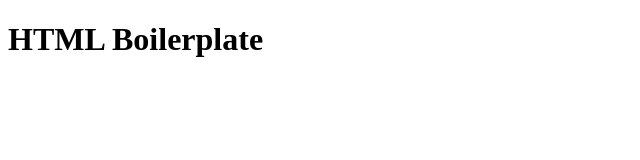
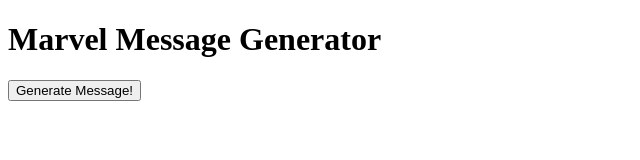
Before and after one commit to Daniel-May/Message_Generator, a plain HTML site: page index.html in a window 1280 px wide. Shown: the whole page, without its empty margins (0-640 px from the left). Drawn offline with Linux system fonts and the light colour scheme.

Commit message:
message section and button added to index.html

```diff
--- a/index.html
+++ b/index.html
@@ -13,7 +13,15 @@
 </head>
 
 <body>
-    <h1>HTML Boilerplate</h1>
+
+    <div id="content_wrapper">
+
+        <h1>Marvel Message Generator</h1>
+
+        <div id="message"></div>
+        <button id="generate_button">Generate Message!</button>
+
+    </div>
 
 	<!-- JAVASCRIPT -->
   <script src="index.js"></script>
```
